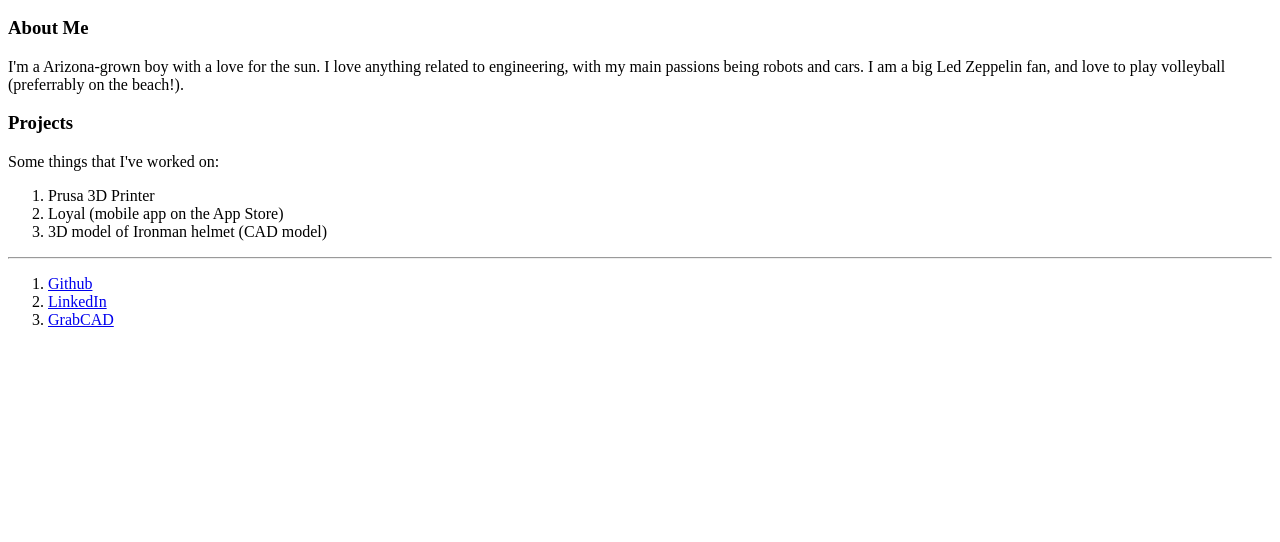
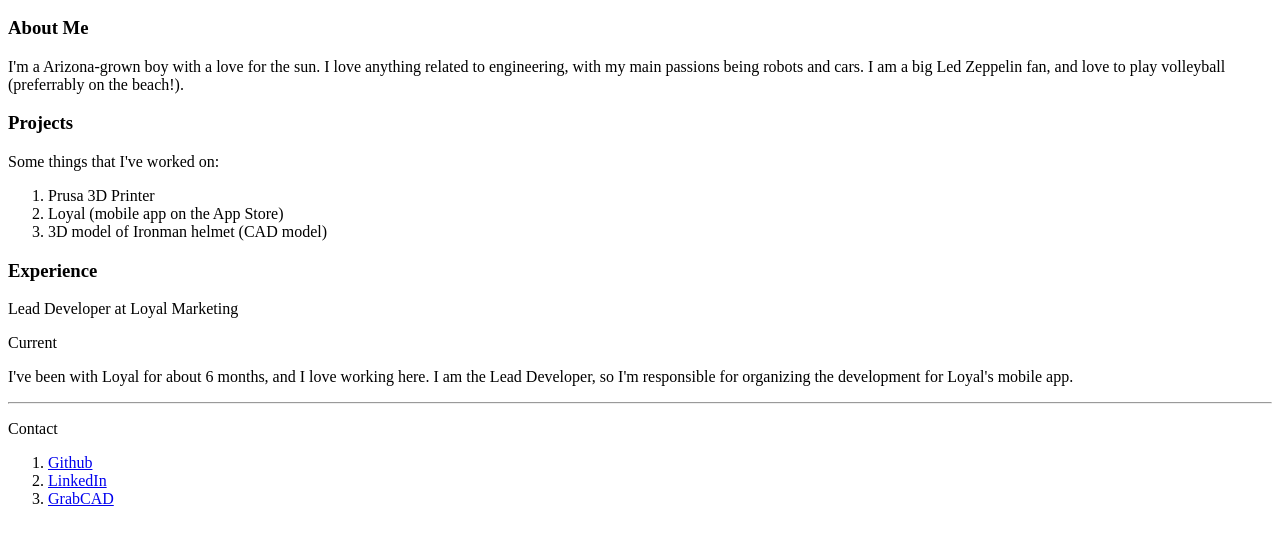
Before and after one commit to fullnelson14/portfolioMKII, a plain HTML site: page index.html in a window 1280 px wide. Shown: the part 110-652 px from the top of the page. Drawn offline with Linux system fonts and the light colour scheme.

Commit message:
Small text changes

```diff
--- a/index.html
+++ b/index.html
@@ -25,8 +25,17 @@
       <li>Loyal (mobile app on the App Store)</li>
       <li>3D model of Ironman helmet (CAD model)</li>
     </ol>
+    <h3>Experience</h3>
+    <p>Lead Developer at Loyal Marketing</p>
+    <p>Current</p>
+    <p>
+      I've been with Loyal for about 6 months, and I love working here. I am the
+      Lead Developer, so I'm responsible for organizing the development for
+      Loyal's mobile app.
+    </p>
 
     <hr />
+    <p>Contact</p>
     <ol>
       <li><a href="https://github.com/fullnelson14">Github</a></li>
       <li><a href="https://www.linkedin.com/in/brad-j-nelson/">LinkedIn</a></li>
```
